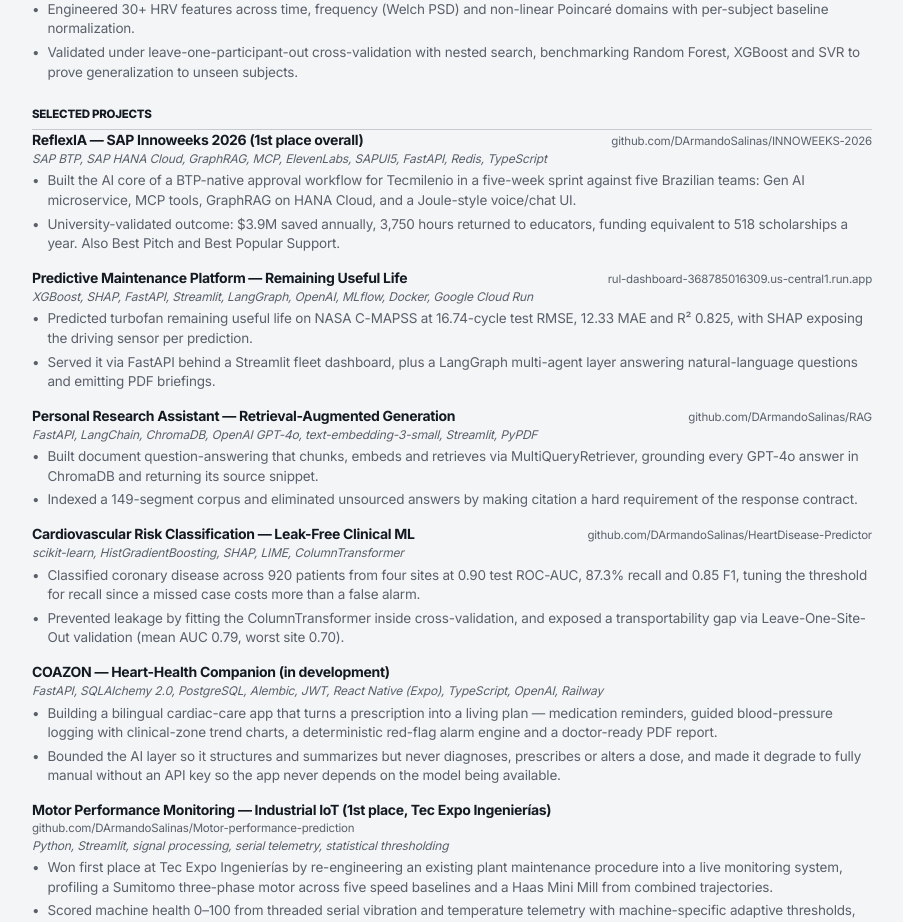
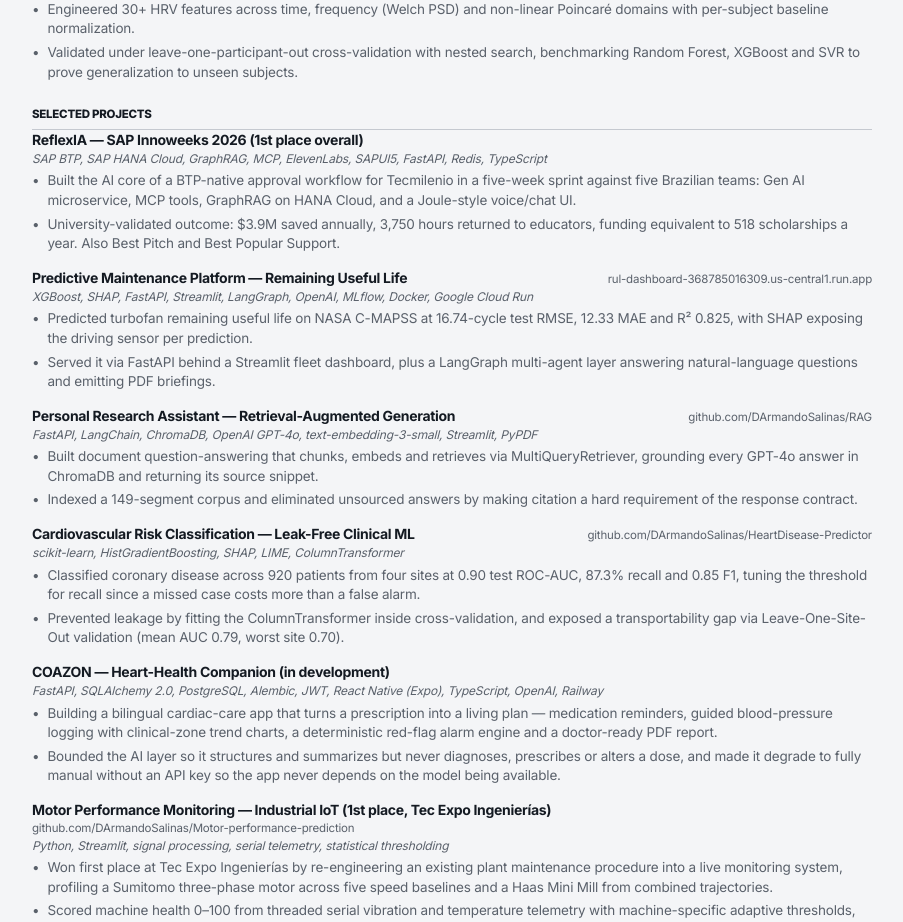
Before and after one commit to DArmandoSalinas/Portfolio, a Next.js app: page /en/resume in a window 1280 px wide. Shown: the part 1600-2522 px from the top of the page, without its empty margins (188-1091 px from the left). Built offline with nearby package versions, Linux system fonts and the light colour scheme.

Commit message:
Drop the Innoweeks GitHub link so the SAP work stays unpublished.

```diff
--- a/src/data/projects.ts
+++ b/src/data/projects.ts
@@ -89,8 +89,7 @@
       "FastAPI",
       "TypeScript",
     ],
-    repo: "https://github.com/DArmandoSalinas/INNOWEEKS-2026",
-    note: "Team of 14 at SAP Labs Latin America Monterrey. Also Best Pitch and Best Popular Support. Impact figures validated by Tecmilenio. Private repository.",
+    note: "Team of 14 at SAP Labs Latin America Monterrey. Also Best Pitch and Best Popular Support. Impact figures validated by Tecmilenio.",
     gallery: {
       kind: "board",
       shots: [
--- a/src/data/resume.ts
+++ b/src/data/resume.ts
@@ -80,7 +80,6 @@
   {
     name: "ReflexIA — SAP Innoweeks 2026 (1st place overall)",
     stack: "SAP BTP, SAP HANA Cloud, GraphRAG, MCP, ElevenLabs, SAPUI5, FastAPI, Redis, TypeScript",
-    link: "github.com/DArmandoSalinas/INNOWEEKS-2026",
     bullets: [
       "Built the AI core of a BTP-native approval workflow for Tecmilenio in a five-week sprint against five Brazilian teams: Gen AI microservice, MCP tools, GraphRAG on HANA Cloud, and a Joule-style voice/chat UI.",
       "University-validated outcome: $3.9M saved annually, 3,750 hours returned to educators, funding equivalent to 518 scholarships a year. Also Best Pitch and Best Popular Support.",
--- a/src/i18n/projects-es.ts
+++ b/src/i18n/projects-es.ts
@@ -23,7 +23,7 @@
       { label: "validado / año" },
       { label: "becas / año" },
     ],
-    note: "Equipo de 14 en SAP Labs Latin America Monterrey. También Best Pitch y Best Popular Support. Cifras de impacto validadas por Tecmilenio. Repositorio privado.",
+    note: "Equipo de 14 en SAP Labs Latin America Monterrey. También Best Pitch y Best Popular Support. Cifras de impacto validadas por Tecmilenio.",
     galleryShots: [
       {
         label: "El equipo",
--- a/src/i18n/resume.ts
+++ b/src/i18n/resume.ts
@@ -67,7 +67,6 @@
   {
     name: "ReflexIA — SAP Innoweeks 2026 (1.er lugar general)",
     stack: cvProjects[0].stack,
-    link: cvProjects[0].link,
     bullets: [
       "Construí el núcleo de IA de un flujo de aprobación nativo de BTP para Tecmilenio en un sprint de cinco semanas contra cinco equipos de Brasil: microservicio Gen AI, herramientas MCP, GraphRAG en HANA Cloud y una UI de voz/chat estilo Joule.",
       "Resultado validado por la universidad: $3.9M ahorrados al año, 3,750 horas devueltas a educadores, financiamiento equivalente a 518 becas al año. También Best Pitch y Best Popular Support.",
```
Also changed, not shown: 1 other file (tests, documents, lock files or other folders).
